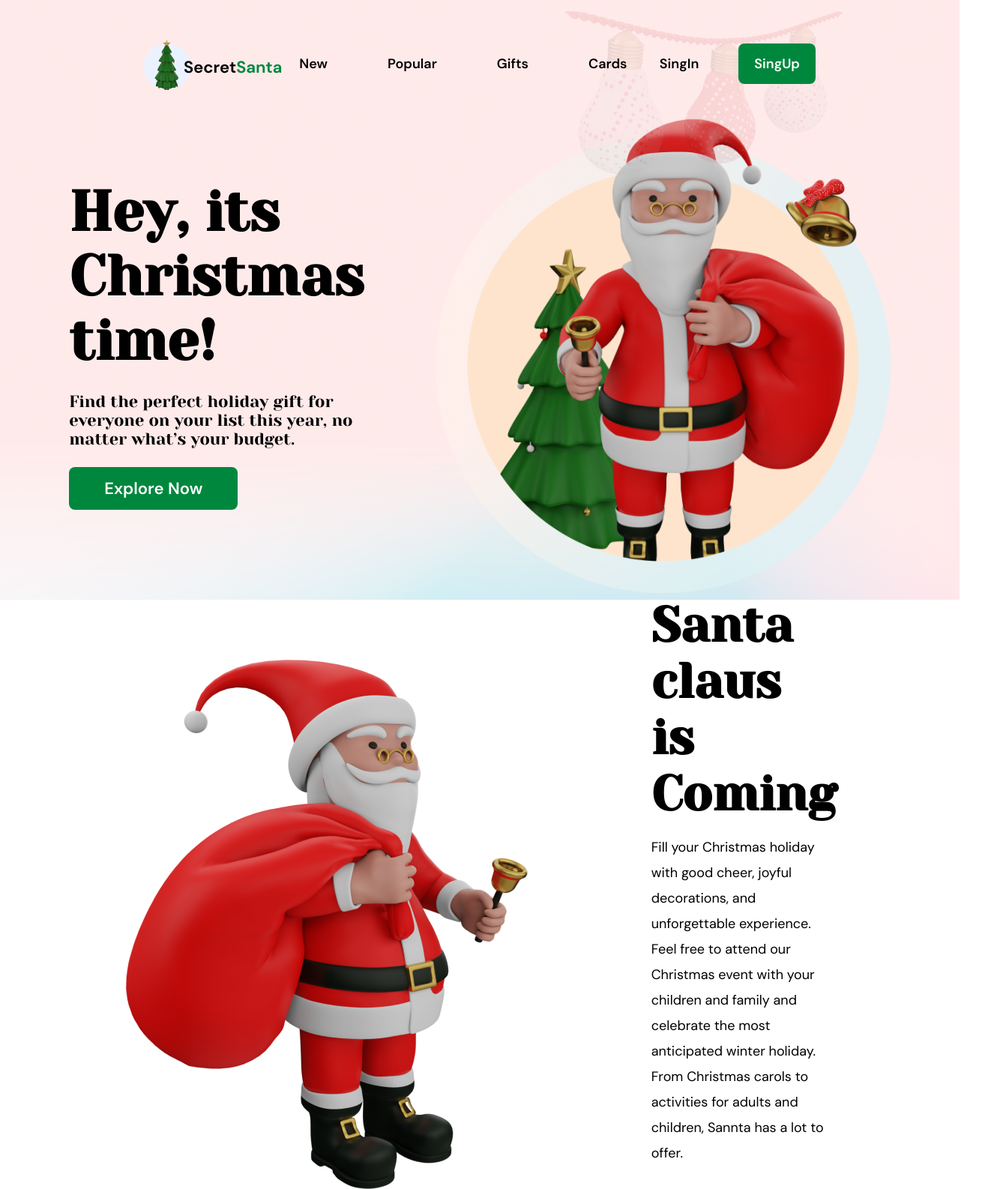
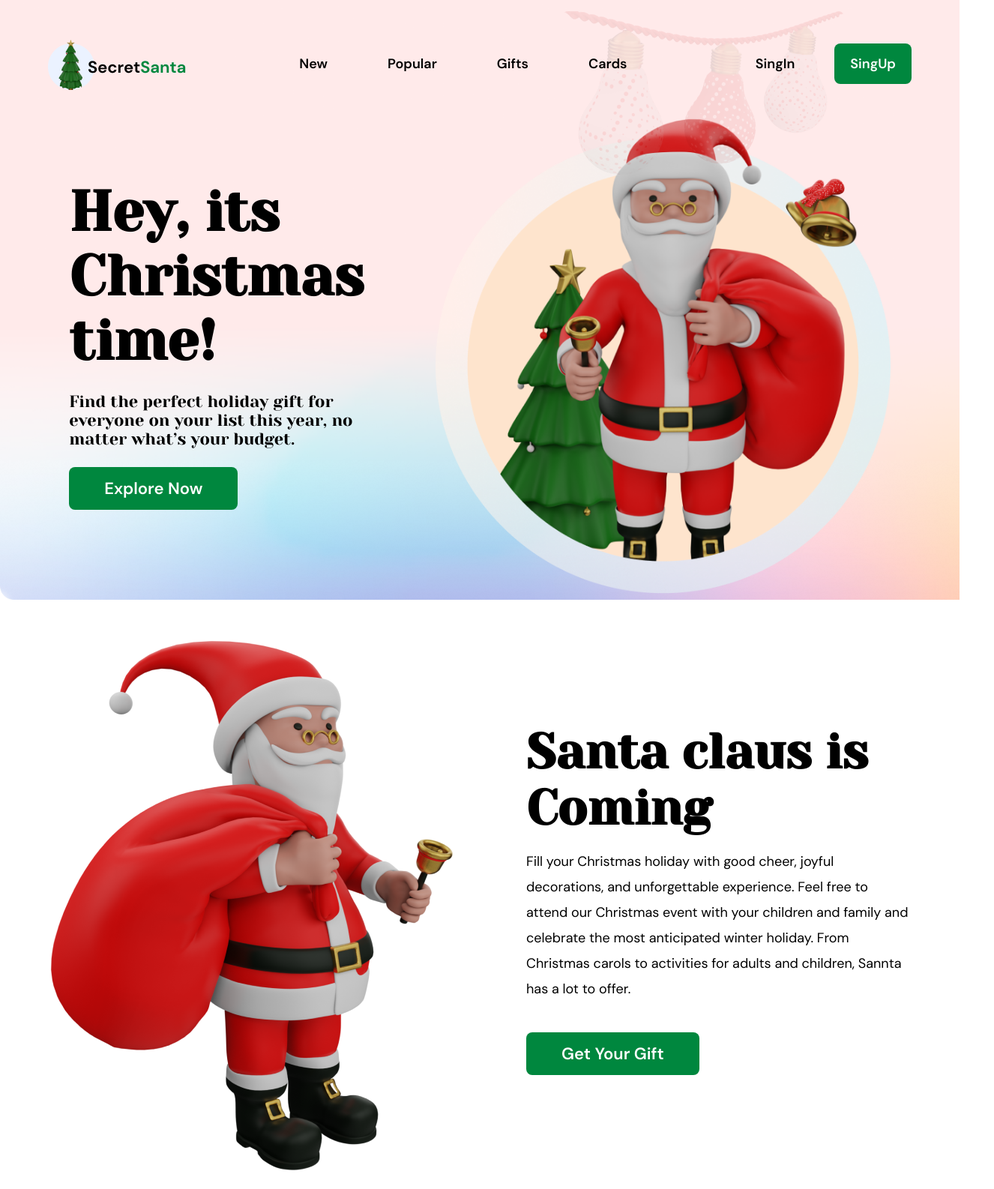
Before and after one commit to Resetortryreset/santa, a plain HTML site: page index.html in a window 1280 px wide. Shown: the top 1586 px of the page at 75% size, 1326 px wide, since content can reach past the window. Drawn offline with Linux system fonts and the light colour scheme.

Commit message:
Add files via upload

```diff
--- a/index.css
+++ b/index.css
@@ -86,8 +86,9 @@ header .buttonBox .btn.noBorder {
     flex-direction: column;
     justify-content: center;
     align-items: center;
-    background: url('./images/BG.png');
+    background: url('./images/BG.png') no-repeat;
     object-fit: cover;
+    background-size: cover;
 }
 
 .home .img-box-bg {
@@ -393,7 +394,25 @@ footer {
 
 footer .imgBG {
     position: absolute;
+    height: 164px;
     left: 0;
     top: calc(100% - 164px);
     width: 100%;
 }
+
+@media (max-width: 1500px) {
+    .join {
+        gap: 25px;
+    }
+    .join .text-box form {
+        width: 575px;
+    }
+    header {
+        width: 90%;
+    }
+    .party,
+    .event {
+        gap: 55px;
+        padding: 80px 5vw;
+    }
+}
```
